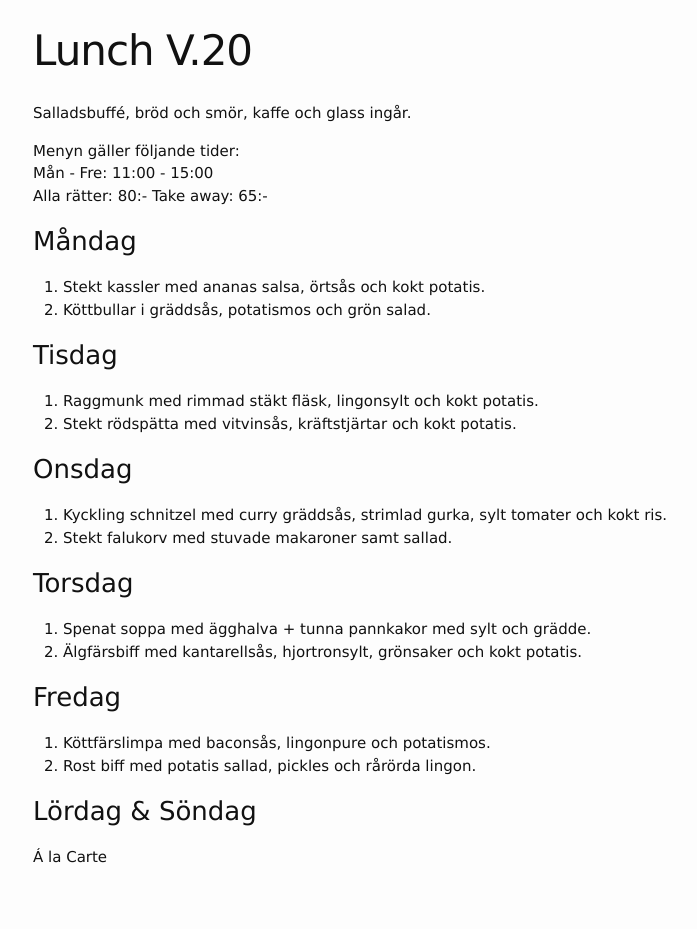
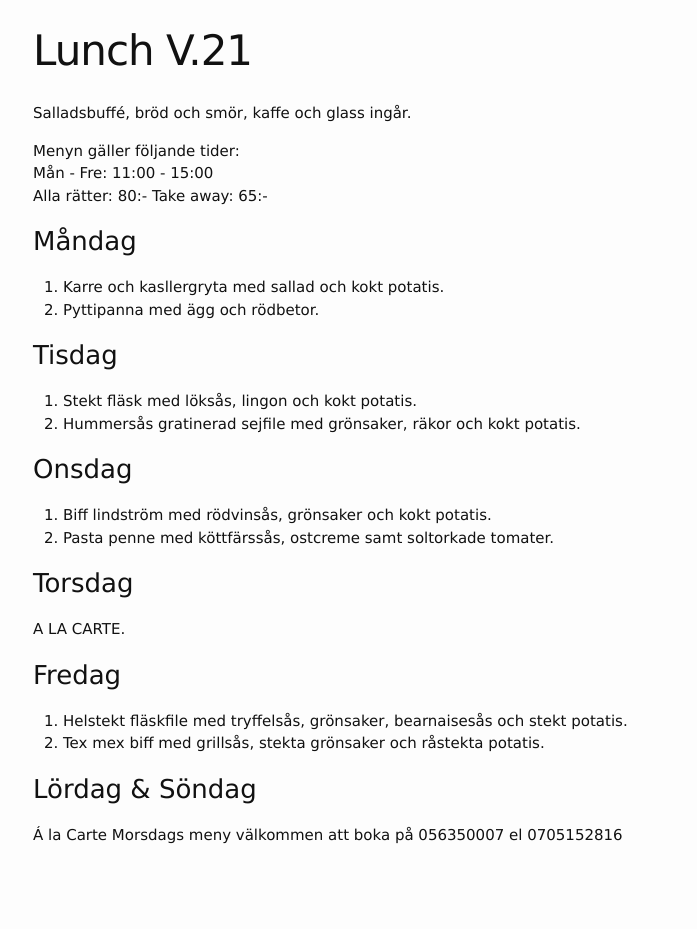
Before and after one commit to FarInn62/farinn62.github.io, a Jekyll site: the page built from lunch.md, in a window 1280 px wide. Shown: the whole page, without its empty margins (237-934 px from the left). Built offline with Jekyll 4.4.1, drawn with Linux system fonts in a browser that asks for light colours; after the commit the page ends 906 px from its top, so only the background shows below that.

Commit message:
Update lunch.md

```diff
--- a/lunch.md
+++ b/lunch.md
@@ -1,6 +1,6 @@
 ---
 layout: foodmenu
-title: Lunch V.20
+title: Lunch V.21
 permalink: /lunch/
 published: true
 ---
@@ -12,30 +12,28 @@ Alla rätter: 80:- Take away: 65:-
 
 ### Måndag
 
-1. Stekt kassler med ananas salsa, örtsås och kokt potatis.
-2. Köttbullar i gräddsås, potatismos och grön salad.
+1. Karre och kasllergryta med sallad och kokt potatis.
+2. Pyttipanna med ägg och rödbetor.
 
 ### Tisdag
 
-1. Raggmunk med rimmad stäkt fläsk, lingonsylt och kokt potatis.
-2. Stekt rödspätta med vitvinsås, kräftstjärtar och kokt potatis.
+1. Stekt fläsk med löksås, lingon och kokt potatis.
+2. Hummersås gratinerad sejfile med grönsaker, räkor och kokt potatis.
 
 ### Onsdag
 
-1. Kyckling schnitzel med curry gräddsås, strimlad gurka, sylt tomater och kokt ris.
-2. Stekt falukorv med stuvade makaroner samt sallad.
+1. Biff lindström med rödvinsås, grönsaker och kokt potatis.
+2. Pasta penne med köttfärssås, ostcreme samt soltorkade tomater.
 
 ### Torsdag
 
-1. Spenat soppa med ägghalva + tunna pannkakor med sylt och grädde.
-2. Älgfärsbiff med kantarellsås, hjortronsylt, grönsaker och kokt potatis.
+   A LA CARTE.
 
 ### Fredag
 
-1. Köttfärslimpa med baconsås, lingonpure och potatismos.
-2. Rost biff med potatis sallad, pickles och rårörda lingon.
-
+1. Helstekt fläskfile med tryffelsås, grönsaker, bearnaisesås och stekt potatis.
+2. Tex mex biff med grillsås, stekta grönsaker och råstekta potatis.
 
 ### Lördag & Söndag
-
 Á la Carte
+Morsdags meny välkommen att boka på 056350007 el 0705152816
```
